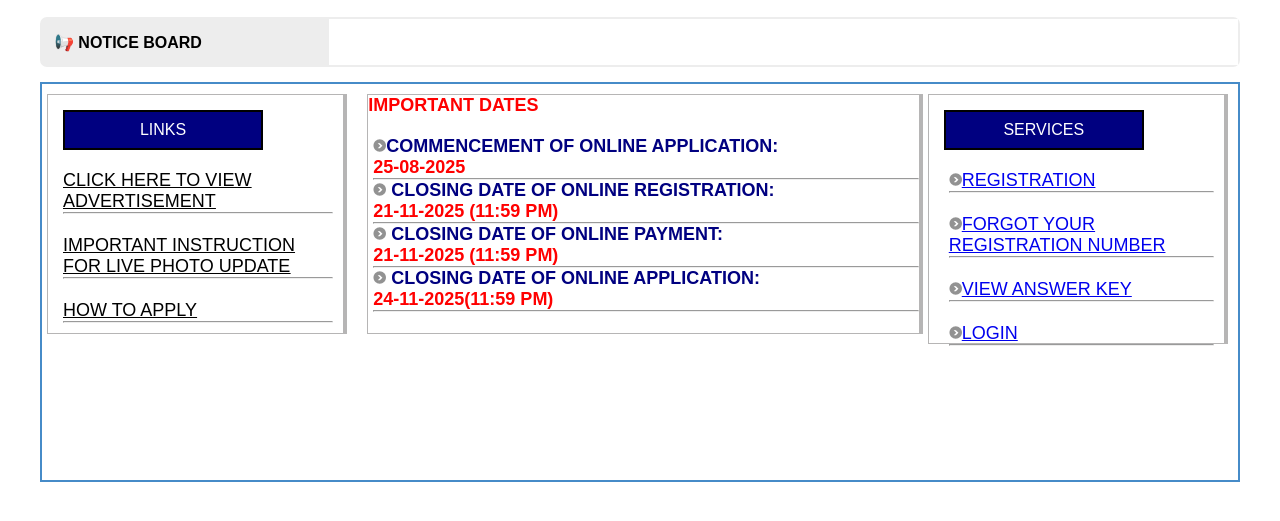
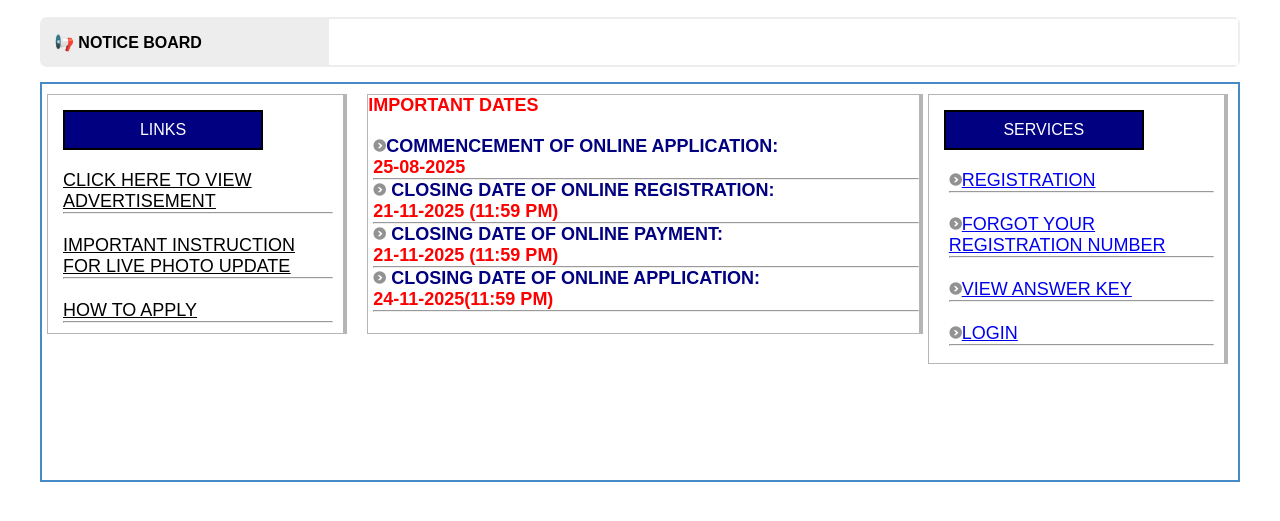
Before and after one commit to rajan1785/bssc_clone, a plain HTML site: page index.html in a window 1280 px wide. Shown: the part 165-686 px from the top of the page. Drawn offline with Linux system fonts and the light colour scheme.

Commit message:
Update index.html

```diff
--- a/index.html
+++ b/index.html
@@ -142,7 +142,7 @@
             color :red;
         }
         .services{
-            height: 250px;
+            height: 270px;
             width: 290px;
             border:1px solid rgb(182, 181, 181);
             border-right-width: 4px ;
```
